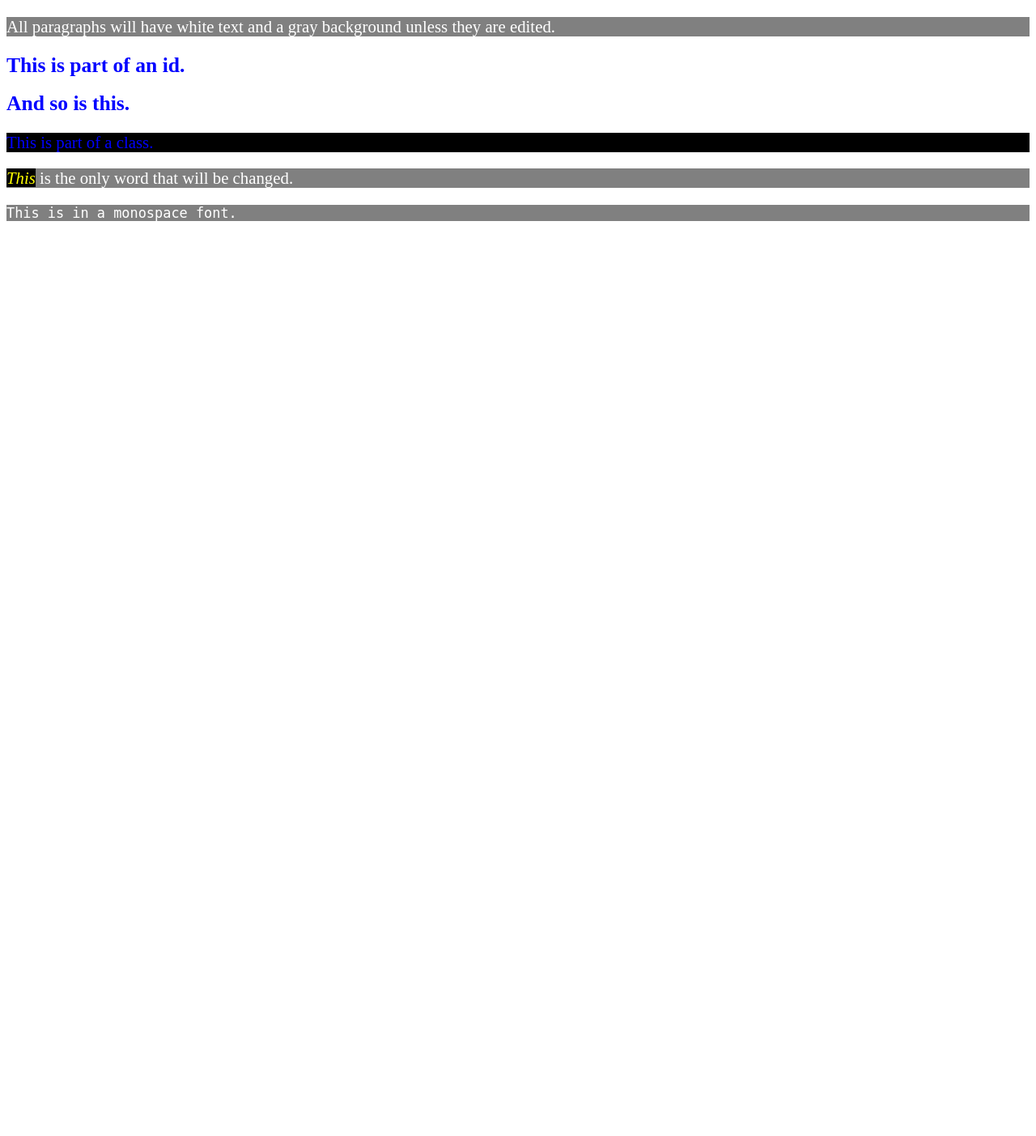
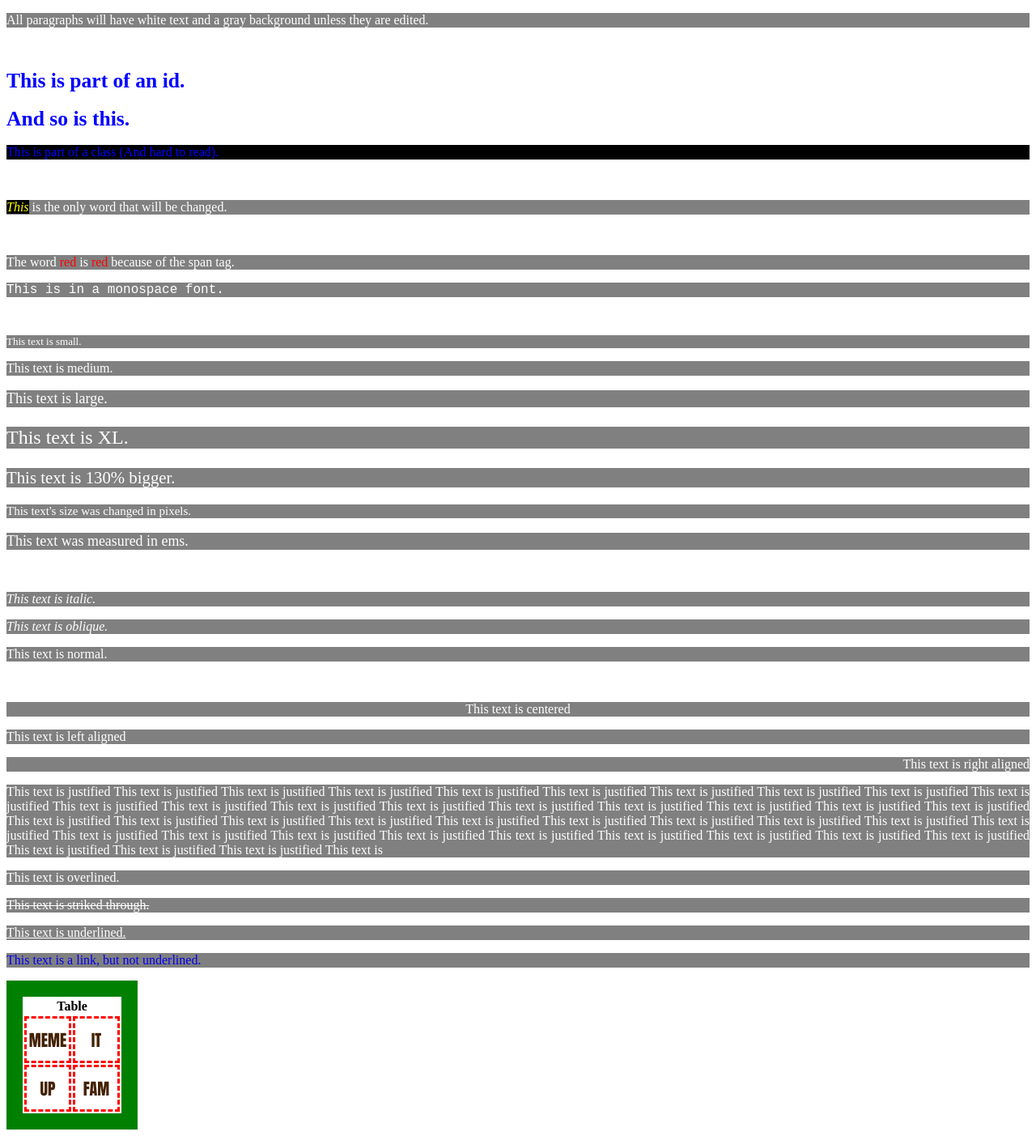
Before and after one commit to Kill-Man/programming-tutorials, a PHP site: page /CSS/indexCSS.html in a window 1280 px wide. Shown: the whole page at 81% size. Before the commit the page ends 273 px from the top, so only its background shows below. Run offline with PHP 8.4, Linux system fonts and the light colour scheme.

Commit message:
Updated Java, Python, HTML; add PHP

```diff
--- /dev/null
+++ b/PHP/Tutorials/file.txt
@@ -0,0 +1,4 @@
+This was written to
+the file using php.
+This was appended
+to the file.
--- /dev/null
+++ b/PHP/Tutorials/sessiontest.php
@@ -0,0 +1,6 @@
+<?php
+session_start(); // Any document using a session should start with this. . .
+// . . . even if the session has already started.
+echo 'Your name is ' . $_SESSION['name'] . '.<br>Your age is ' .
+     $_SESSION['age'] . '.';
+?>
--- /dev/null
+++ b/Python/file.txt
@@ -0,0 +1,2 @@
+Hello
+This is from file.txt
--- /dev/null
+++ b/Python/writeFile.txt
@@ -0,0 +1 @@
+This is writen by the Python program
--- a/Web_Files/CSS/index.css
+++ b/Web_Files/CSS/index.css
@@ -1,25 +1,159 @@
+/* BBBBBB          A          SSSSS    IIIIIIII     CCCCCC    SSSSS
+   B     B        A A        S            II       C         S
+   B     B       A   A       S            II      C          S
+   BBBBBB       AAAAAAA       SSSSS       II      C           SSSSS
+   B     B     A       A           S      II      C                S
+   B     B    A         A          S      II       C               S
+   BBBBBB    A           A    SSSSS    IIIIIIII     CCCCCC    SSSSS  */
 /* CSS is used to change the look and feel of a web page. */
-/* Making comments in CSS is the same as multiline comments in C like languages. Comments are always multiline. */
-/* Style elements are called style rules, which are read by the web browser. Style rules have three parts: selector, property, and value. */
-p { /* This is the selector. It tells the browser what to change, in this case, anything with a <p> (paragraph) tag. Anything in between the {} affects the selector. */
-	color:white; /* color is the property, it is what is changed, and white is the property value. color changes the text color of whatever is selected. This is called a declaration block. */
-	background-color:gray; /* backgroud-color changes the background color of the text, not the text itself and not the background of the webpage. */
-	font-size:130%; /* font-size changes the size of the font, in this case, by percent, making it 130% the size of the default. */
-} /* Notice that all declaration blocks are sepparated by semicolons, and the property and value is separated by a colon. */
+/* Making comments in CSS is the same as multiline comments in C like languages.
+   Comments are always multiline. */
+/* Style elements are called style rules, which are read by the web browser.
+   Style rules have three parts: selector, property, and value. */
+p { /* This is the selector. It tells the browser what to change, in this case,
+       anything with a <p> (paragraph) tag. Anything in between the {} affects
+       the selector. */
+    color: white; /* color is the property, it is what is changed, and white is
+                     the property value. color changes the text color of
+                     whatever is selected. This is called a declaration
+                     block. */
+    background-color: gray; /* backgroud-color changes the background color of
+                               the text, not the text itself and not the
+                               background of the webpage. */
+} /* Notice that all declaration blocks are sepparated by semicolons, and the
+     property and value is separated by a colon. */
 
-/* The rule of inheritance says that if a child tag is edited, it takes precident over a parent tag being edited, so if a <p> is used in an id, the p styles overrule the id styling. */
-#identify { /* You can reference to ids by putting an octothorpe (#) in front of the name of the id. Everything in that block will be changed accordingly. */
-	color:#0000FF; /* You can use hex instead of color names when using colors. */
-	font-size:80%;
+
+/* The rule of inheritance says that if a child tag is edited, it takes precident
+   over a parent tag being edited, so if a <p> is used in an id, the p styles
+   overrule the id styling. */
+#identify { /* You can reference to ids by putting an octothorpe (#) in front of
+               the name of the id. Everything in that block will be changed
+               accordingly. */
+    color: #0000FF; /* You can use hex instead of color names when using
+                       colors. */
+    font-size: 80%;
 }
 .class { /* To select a class, put a period (.) in front of the class name. */
-	color:blue;
-	background-color:black;
+    color: blue;
+    background-color: black;
 }
-#decendant .selectors em { /* This will look for the <em> tag in the selectors class in the decendant id and style accordingly. */
-	color:yellow;
-	background-color:black;
+
+
+#descendant .selectors em { /* This will look for the <em> tag in the selectors
+                               class in the decendant id and style
+                               accordingly. */
+    color: yellow;
+    background-color: black;
 }
+
+
 .mono {
-	font-family:Monospace; /* font-family changes the font family. */
+    font-family: "Courier New", Courier, monospace; /* font-family changes the */
+    /* font family. The prefered family is the first family. If a font family's */
+    /* name is more than one word, put it in quotes. If the first isn't */
+    /* available, it will go to the next, until it gets to the last one. */
 }
+
+
+/* font-size, of course, changes the font size. */
+.small {
+    font-size: small; /* Will make the text small. */
+}
+.medium {
+    font-size: medium; /* Will make the text medium size. */
+}
+.large {
+    font-size: large; /* Etc. */
+}
+.xlarge {
+    font-size: x-large;
+}
+.percent {
+    font-size: 130%; /* You can use percentages as measurements. */
+}
+.pxls {
+    font-size: 15px; /* You can use pixels as measurement. */
+}
+.em {
+    font-size: 1.12em; /* You can also use em. */
+}
+
+.ital {
+    font-style: italic;
+}
+.obl {
+    font-style: oblique;
+}
+.norm {
+    font-style: normal;
+}
+
+.centered {
+    text-align: center;
+}
+.left {
+    text-align: left;
+}
+.right {
+    text-align: right;
+}
+.just {
+    text-align: justify;
+}
+
+.overline {
+    text-decoration: overline;
+}
+.strikethrough {
+    text-decoration: line-through;
+}
+.underline {
+    text-decoration: underline;
+}
+.none {
+    text-decoration: none;
+}
+
+
+
+/* BBBBBB      OOOO     RRRR    DDDDD     EEEEEEE   RRRR     SSSSS
+   B     B    O    O    R   R   D    D    E         R   R   S
+   B     B   O      O   R   R   D     D   E         R   R   S
+   BBBBBB    O      O   RRRR    D     D   EEEE      RRRR     SSSSS
+   B     B   O      O   R R     D     D   E         R R           S
+   B     B    O    O    R  R    D    D    E         R  R          S
+   BBBBBB      OOOO     R   R   DDDDD     EEEEEEE   R   R    SSSSS  */
+table {
+    border-width: 20px; /* border-width defines how large the border around the
+                           text in the element. */
+    border-style: solid; /* border-style defines what type of border the border
+                            will be. All possible choices are:
+                                solid
+                                dashed
+                                dotted
+                                double
+                                groove
+                                ridge
+                                inset
+                                outset
+                                none
+                                hidden */
+    border-color: green; /* border-color changes the color of a border. */
+}
+td {
+    height: 50px;
+    width: 50px;
+    color: #420;
+    font-family: Impact, "Comic Sans MS", sans-serif, serif;
+    font-size: 20px;
+    text-align: center;
+    border-width: 3px;
+    border-style: dashed;
+    border-color: red;
+}
+/* With borders, you can change the individual sides of a border by just putting
+   a side between the border- and what you are changing, so if you, say, wanted
+   to change the color of the left side of the border, you would just use:
+       border-left-color: red;
+   This is the same for all other border atributes. */
--- a/Web_Files/CSS/indexCSS.html
+++ b/Web_Files/CSS/indexCSS.html
@@ -1,29 +1,99 @@
-<!--This is the HTML document that we will use to show examples of CSS syntax-->
-<!--In the HTML tutorial file (indexNoCSS.html), you will see that there are
-	three types of CSS, inline, which belongs to a single tag, and all decendant
-    tags, embedded, which is CSS in a document, but not belonging to any tag in
-    particular, and external, which is CSS in a separate document. Inline and
-    embedded CSS was used in indexNoCSS.html, this document will show you how
-    to use external CSS.-->
+<!-- We will use this HTML document to show examples of CSS syntax -->
+<!--
+    In the HTML tutorial file (indexNoCSS.html), you will see that there are
+    three types of CSS, inline, which belongs to a single tag, and all
+    descendant tags, embedded, which is CSS in a document, but not belonging to
+    any tag in particular, and external, which is CSS in a separate document.
+    Inline and embedded CSS was used in indexNoCSS.html, this document will show
+    you how to use external CSS.
+-->
 <!DOCTYPE HTML>
 <html>
   <head>
         <title>CSS Tutorial</title>
-	<link rel="stylesheet" href="index.css"> <!--How we will link this document to the CSS document.-->
+        <link rel="stylesheet" href="index.css" /> <!-- How we will link this
+                                                        document to the CSS
+                                                        document. -->
   </head>
 
   <body>
-	<p>All paragraphs will have white text and a gray background unless they are edited.</p>
+    <p>All paragraphs will have white text and a gray background unless they
+      are edited.</p><br />
 
-	<div id="identify"> <!--You can use ids to change the style of everything in a block.-->
+    <div id="identify"> <!-- You can use ids to change the style of
+                             everything in a block. -->
       <h1>This is part of an id.</h1>
       <h1>And so is this.</h1>
     </div>
-	<p class="class">This is part of a class.</p> <!--classes work like ids, but unlike ids, the can be applied as many times as you want.-->
-	<!--NEVER start and id or class name with a number.-->
-	<div id="decendant">
-	  <p class="selectors"><em>This</em> is the only word that will be changed.</p>
+    <p class="class">This is part of a class (And hard to read).</p>
+    <!--
+        classes work like ids but unlike ids, the can be applied as many times
+        as you want.
+    -->
+    <br />
+    <!-- NEVER start and id or class name with a number. -->
+    <div id="descendant">
+      <p class="selectors"><em>This</em> is the only word that will be
+        changed.</p><br />
     </div>
+    <p>The word <span style="color: red;">red</span> is <span style="color:
+      red;">red</span> because of the span tag.</p>
+    <!--
+      The <span> tag allows you to change the style of a single section of text.
+      Think of it like a style within a style.
+    -->
+
     <p class="mono">This is in a monospace font.</p>
+    <br />
+    <p class="small">This text is small.</p>
+    <p class="medium">This text is medium.</p>
+    <p class="large">This text is large.</p>
+    <p class="xlarge">This text is XL.</p>
+    <p class="percent">This text is 130% bigger.</p>
+    <p class="pxls">This text's size was changed in pixels.</p>
+    <p class="em">This text was measured in ems.</p>
+    <br />
+    <p class="ital">This text is italic.</p>
+    <p class="obl">This text is oblique.</p>
+    <p class="norm">This text is normal.</p>
+    <br />
+    <p class="centered">This text is centered</p>
+    <p class="left">This text is left aligned</p>
+    <p class="right">This text is right aligned</p>
+    <p class="just">This text is justified This text is justified This text is
+      justified This text is justified This text is justified This text is
+      justified This text is justified This text is justified This text is
+      justified This text is justified This text is justified This text is
+      justified This text is justified This text is justified This text is
+      justified This text is justified This text is justified This text is
+      justified This text is justified This text is justified This text is
+      justified This text is justified This text is justified This text is
+      justified This text is justified This text is justified This text is
+      justified This text is justified This text is justified This text is
+      justified This text is justified This text is justified This text is
+      justified This text is justified This text is justified This text is
+      justified This text is justified This text is justified This text is
+      justified This text is justified This text is justified This text is</p>
+    <p class="overline">This text is overlined.</p>
+    <p class="strikethrough">This text is striked through.</p>
+    <p class="underline">This text is underlined.</p>
+    <p><a href="http://www.google.com" class="none">This text is a link, but not
+      underlined.</a></p>
+
+    <table>
+      <thead>
+        <th colspan=2>Table</th>
+      </thead>
+      <tbody>
+        <tr>
+          <td>MEME</td>
+          <td>IT</td>
+        </tr>
+        <tr>
+          <td>UP</td>
+          <td>FAM</td>
+        </tr>
+      </tbody>
+    </table>
   </body>
 </html>
--- a/Web_Files/JavaScript/Tutorial/index.html
+++ b/Web_Files/JavaScript/Tutorial/index.html
@@ -1,7 +1,7 @@
 <!DOCTYPE HTML>
 <html>
   <head>
-	<script src ="index.js"> <!--When the begining script tag has src, it is referencing to an outside JS file.-->
+	<script src="index.js"> <!--When the begining script tag has src, it is referencing to an outside JS file.-->
 	</script>
   </head>
   <body>
```
Also changed, not shown: PHP/Tutorials/cookietest.php (added, +7 -0 lines), PHP/Tutorials/gettest.php (added, +43 -0 lines), PHP/Tutorials/index.php (added, +37 -0 lines), PHP/Tutorials/posttest.php (added, +41 -0 lines), PHP/Tutorials/tutorial.php (added, +255 -0 lines), Web_Files/HTML/index.html (+31 -25 lines), PHP/Tutorials/input.txt (added), Web_Files/JavaScript/Tutorial/index.js (line endings or trailing spaces), Web_Files/JavaScript/Tutorial/indexJS.html (line endings or trailing spaces), Web_Files/files/Photos/200mad.jpg (added), 2 other files. Lines whose indentation alone changed are shown as unchanged.
